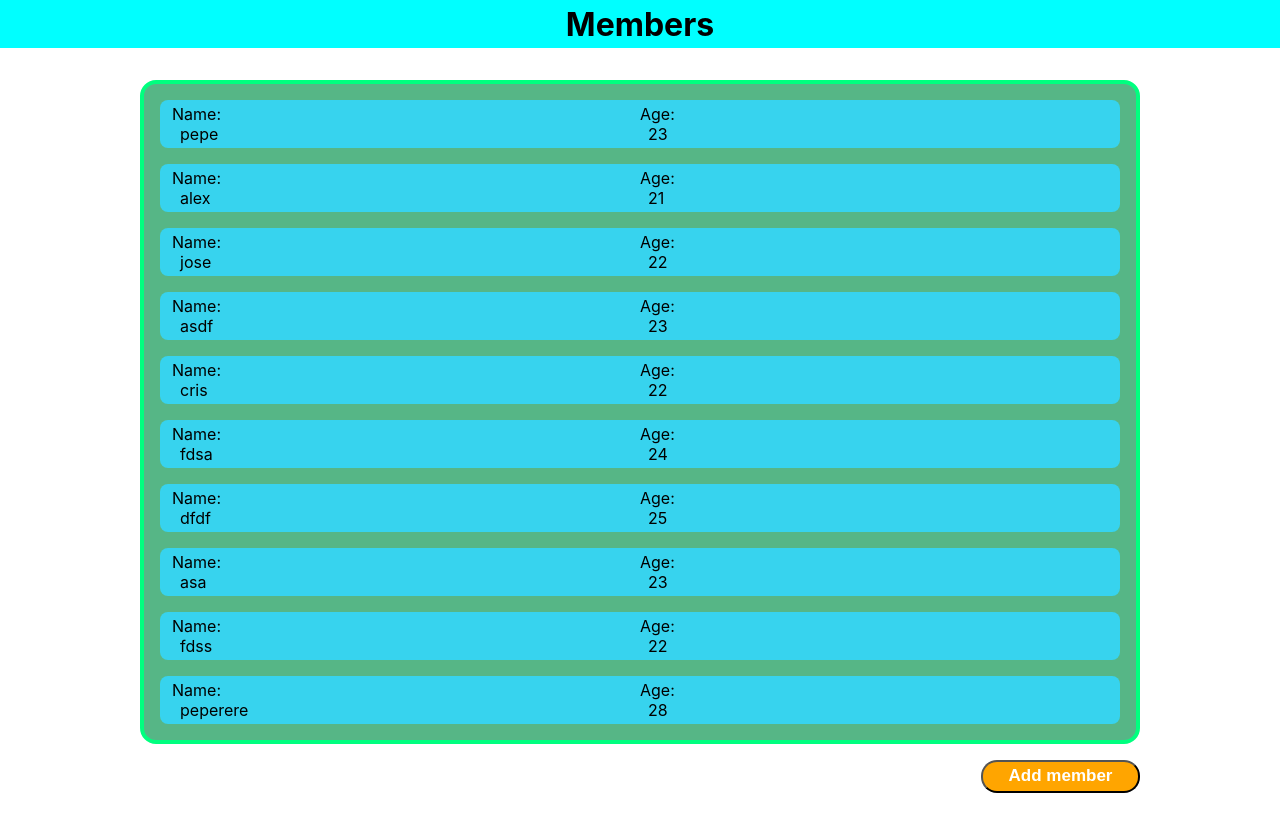
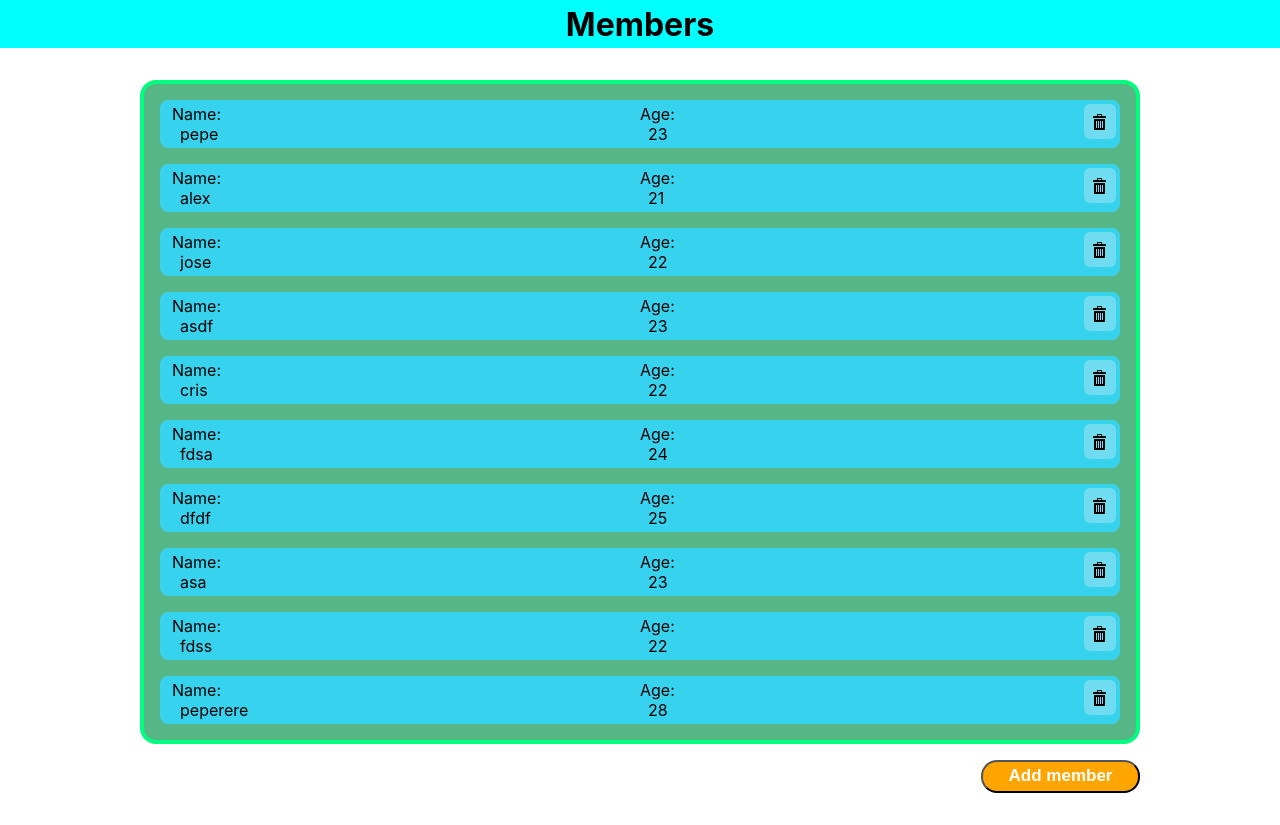
Before and after one commit to kvl-ballester/members-front, a React (Create React App) app: page / in a window 1280 px wide. Built offline with nearby package versions, Linux system fonts and the light colour scheme.

Commit message:
add delete button and moves handle functions to List component

```diff
--- a/src/components/MemberList/Member.jsx
+++ b/src/components/MemberList/Member.jsx
@@ -1,15 +1,13 @@
 import React from 'react'
-import { useNavigate } from "react-router-dom";
+import { ImBin } from "react-icons/im";
 
-export const Member = ({member}) => {
-    const navigate = useNavigate();
+export const Member = ({member, onClickMember, onClickDeleteMember}) => {
 
-    const handleClickMember = (id) => {
-        navigate(`/member/${id}`);
-    }
 
     return (
-        <div className='member' onClick={() => handleClickMember(member.id)}>
+        <div className="member-container">
+            <div className="member">
+                <div className='member-info' onClick={() => onClickMember(member.id)}>
                     <div className="fields">
                         <div className="name">
                             Name:
@@ -28,5 +26,12 @@ export const Member = ({member}) => {
                     </div>
 
                 </div>
+            </div>
+            <div className="bin-container" onClick={() => onClickDeleteMember(member.id)}>
+                <ImBin />
+            </div>
+
+        </div>
+
     )
 }
--- a/src/components/MemberList/MemberList.jsx
+++ b/src/components/MemberList/MemberList.jsx
@@ -1,13 +1,31 @@
 
 import React from 'react'
 import { Member } from "./Member";
+import { useNavigate } from "react-router-dom";
+
 import "./memberList.scss"
 
 export const MemberList = ({data}) => {
+    const navigate = useNavigate();
+
+    const handleClickMember = (id) => {
+        navigate(`/member/${id}`);
+    }
+
+    const handleDeleteMember = (id) => {
+        console.log("click borrar member: ", id)
+    }
+
+
     return (
         <div className='members-list'>
             {data.map( member => {
-                return <Member key={member.id} member={member}/>
+                return <Member
+                    key={member.id}
+                    member={member}
+                    onClickMember={(id) => handleClickMember(id)}
+                    onClickDeleteMember={(id) => handleDeleteMember(id)}
+                />
             })}
         </div>
     )
--- a/src/components/MemberList/memberList.scss
+++ b/src/components/MemberList/memberList.scss
@@ -9,20 +9,31 @@
     flex-direction: column;
     gap: 1rem;
 
+    .member-container {
+        position: relative;
 
         .member {
-        display: flex;
-        flex-direction: column;
-        align-items: center;
 
             padding: 0.25em 0.75em;
             background-color: rgb(55, 211, 238);
             border-radius: 8px;
 
+
             &:hover {
                 opacity: 0.8;
                 cursor: pointer;
+
             }
+
+            .member-info {
+
+                display: flex;
+                flex-direction: column;
+                align-items: center;
+
+
+
+
 
 
                 .fields, .values {
@@ -38,4 +49,38 @@
                     padding-left: 1em;
                 }
             }
+
+
+
         }
+
+        .bin-container {
+            position: absolute;
+            right: 0.25em;
+            top: 0.25em ;
+
+            width: 2em;
+            height: 2.2em;
+
+            z-index: 2;
+
+            display: flex;
+            align-items: center;
+            justify-content: center;
+
+
+
+            background-color: rgb(111, 220, 240);
+            border-radius: 6px;
+
+            &:hover {
+                background-color: rgb(212, 64, 64);
+                cursor: pointer;
+            }
+        }
+
+    }
+
+
+
+}
```
Lines whose indentation alone changed are shown as unchanged.
